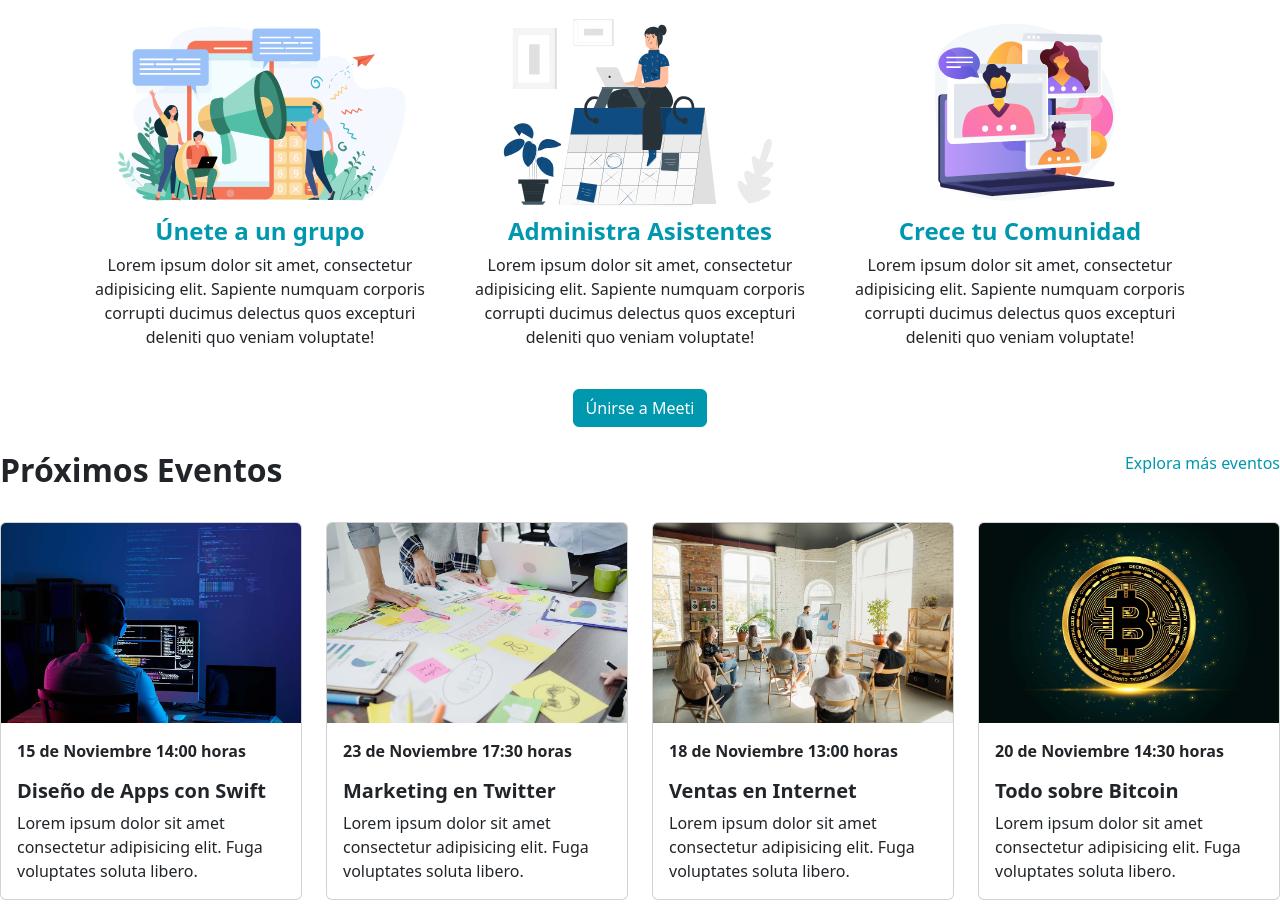
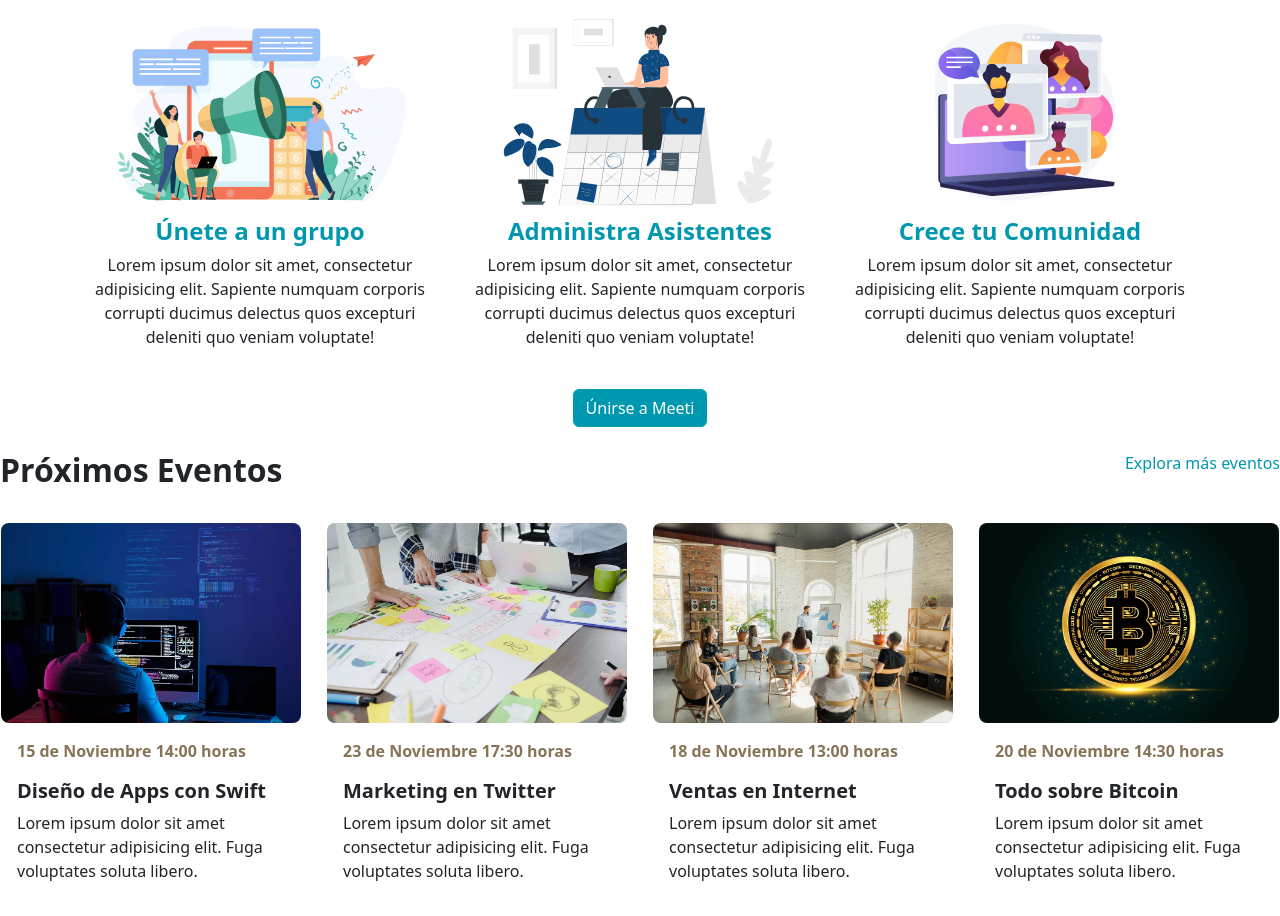
Before and after one commit to Ara-Polanco/meet, a website: page index.html in a window 1280 px wide. Shown: the part 1034-1950 px from the top of the page. Drawn offline with Linux system fonts and the light colour scheme.

Commit message:
Adding: styles to main section

```diff
--- a/index.html
+++ b/index.html
@@ -66,7 +66,7 @@
         </div>
 
         <div class="row mt-4">
-            <div class="col-md-6 col-lg-3">
+            <div class="col-md-6 col-lg-3 mb-3">
                 <div class="card">
                     <img class="card-img-top" src="img/evento_1.jpg" alt="Imagen evento">
                     <div class="card-body">
@@ -77,7 +77,7 @@
                 </div>
             </div>
 
-            <div class="col-md-6 col-lg-3">
+            <div class="col-md-6 col-lg-3 mb-3">
                 <div class="card">
                     <img class="card-img-top" src="img/evento_2.jpg" alt="Imagen evento">
                     <div class="card-body">
@@ -88,7 +88,7 @@
                 </div>
             </div>
 
-            <div class="col-md-6 col-lg-3">
+            <div class="col-md-6 col-lg-3 mb-3">
                 <div class="card">
                     <img class="card-img-top" src="img/evento_3.jpg" alt="Imagen evento">
                     <div class="card-body">
@@ -99,7 +99,7 @@
                 </div>
             </div>
 
-            <div class="col-md-6 col-lg-3">
+            <div class="col-md-6 col-lg-3 mb-3">
                 <div class="card">
                     <img class="card-img-top" src="img/evento_4.jpg" alt="Imagen evento">
                     <div class="card-body">
--- a/src/scss/_custom.scss
+++ b/src/scss/_custom.scss
@@ -12,5 +12,8 @@ $dark: $oscuro;
 $display-font-weight: 900;
 $headings-font-weight: 700;
 
+/* Cards */
+$card-border-color: transparent;
+
 /* Importar Bootstrap */
 @import '../../node_modules/bootstrap/scss/bootstrap.scss';
--- /dev/null
+++ b/src/scss/contenido/_eventos.scss
@@ -0,0 +1,15 @@
+
+.eventos {
+    .card {
+
+        &:hover {
+            cursor: pointer;
+        }
+        img {
+            border-radius: .5rem;
+        }
+        .fecha {
+            color: #877457;
+        }
+    }
+}
--- /dev/null
+++ b/src/scss/contenido/_index.scss
@@ -0,0 +1 @@
+@forward 'eventos';
--- a/src/scss/styles.scss
+++ b/src/scss/styles.scss
@@ -1 +1,2 @@
-@use 'header'
+@use 'header';
+@use 'contenido';
```
Also changed, not shown: build/css/styles.css, 1 other file.
